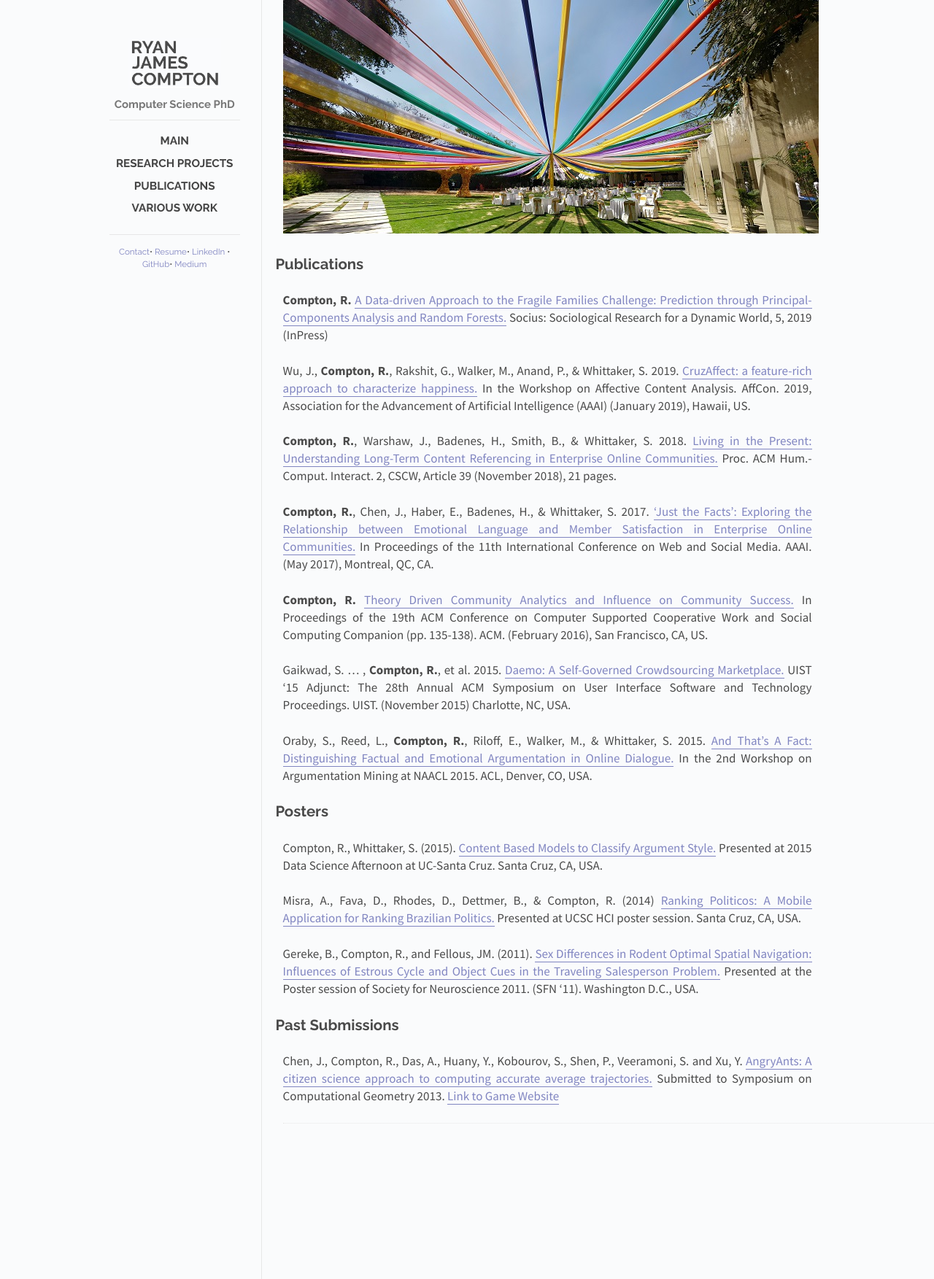
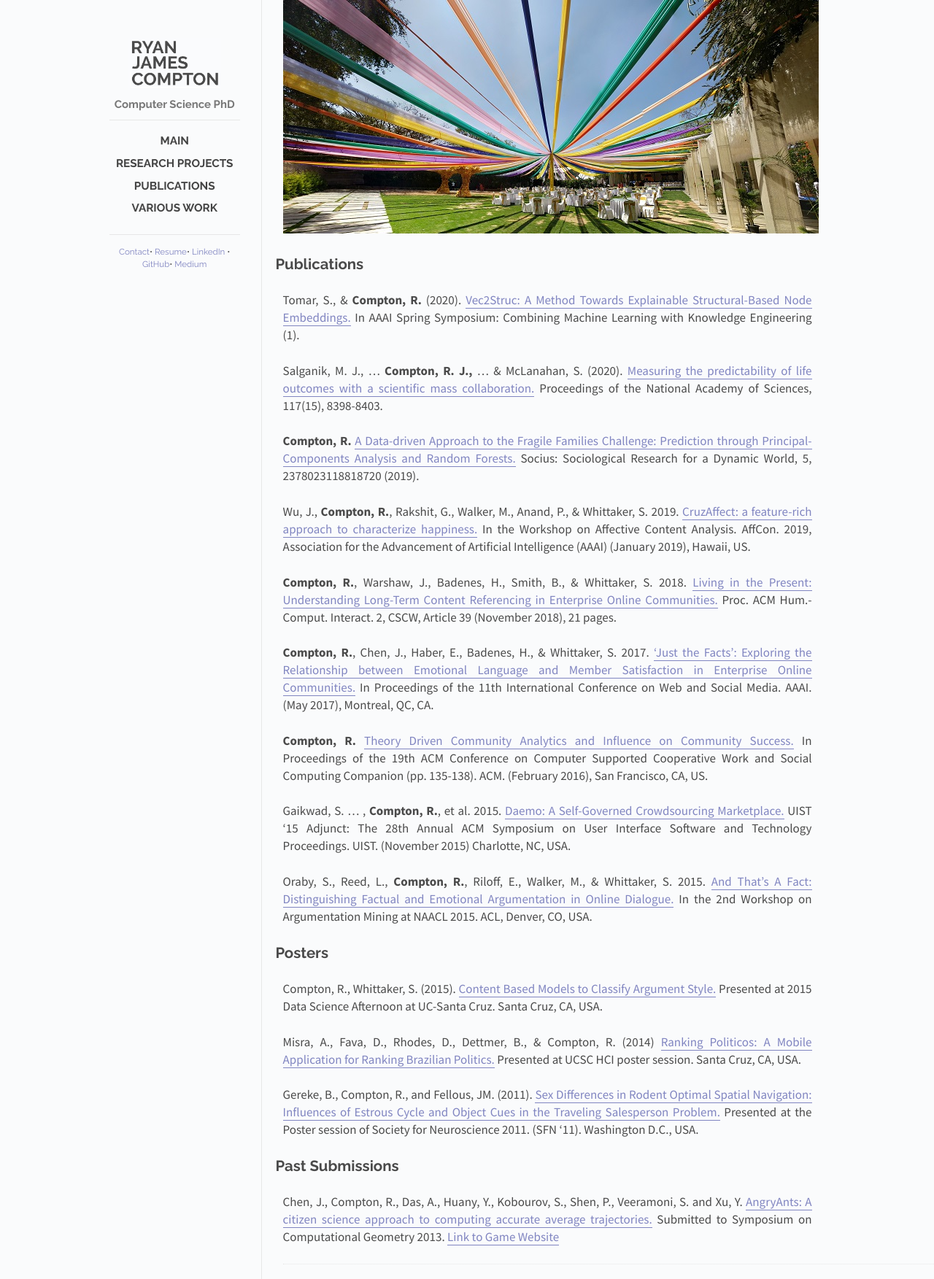
Before and after one commit to rcompt/rcompt.github.io, a Jekyll site: the page built from _posts/2018-10-02-Publications.md, in a window 1280 px wide. Shown: the whole page at 73% size. Built offline with Jekyll 4.4.1, drawn with Linux system fonts in a browser that asks for light colours; Markdown is read by kramdown in place of the engine named in the settings.

Commit message:
Update 2018-10-02-Publications.md

```diff
--- a/_posts/2018-10-02-Publications.md
+++ b/_posts/2018-10-02-Publications.md
@@ -7,7 +7,11 @@ categories: posts
 
 ## Publications
 
-**Compton, R.** [A Data-driven Approach to the Fragile Families Challenge: Prediction through Principal-Components Analysis and Random Forests.](https://users.soe.ucsc.edu/~rcompton/Papers/DataDriven_FFChallenge.pdf) Socius: Sociological Research for a Dynamic World, 5, 2019 (InPress)
+Tomar, S., & **Compton, R.** (2020). [Vec2Struc: A Method Towards Explainable Structural-Based Node Embeddings.](http://ceur-ws.org/Vol-2600/short2.pdf) In AAAI Spring Symposium: Combining Machine Learning with Knowledge Engineering (1).
+
+Salganik, M. J., ... **Compton, R. J.,** ... & McLanahan, S. (2020). [Measuring the predictability of life outcomes with a scientific mass collaboration.](https://www.pnas.org/content/117/15/8398?etcc_med=newsletter&etcc_cmp=nl_algoethik_17907&etcc_plc=aufmacher&etcc_grp=&utm_source=TrendMD&utm_medium=cpc&utm_campaign=Proc_Natl_Acad_Sci_U_S_A_TrendMD_1) Proceedings of the National Academy of Sciences, 117(15), 8398-8403.
+
+**Compton, R.** [A Data-driven Approach to the Fragile Families Challenge: Prediction through Principal-Components Analysis and Random Forests.](https://users.soe.ucsc.edu/~rcompton/Papers/DataDriven_FFChallenge.pdf) Socius: Sociological Research for a Dynamic World, 5, 2378023118818720 (2019).
 
 Wu, J., **Compton, R.**, Rakshit, G., Walker, M., Anand, P., & Whittaker, S. 2019. [CruzAffect: a feature-rich approach to characterize happiness.](https://arxiv.org/abs/1902.06024) In the Workshop on Affective Content Analysis. AffCon. 2019, Association for the Advancement of Artificial Intelligence (AAAI) (January 2019), Hawaii, US.
 
```
